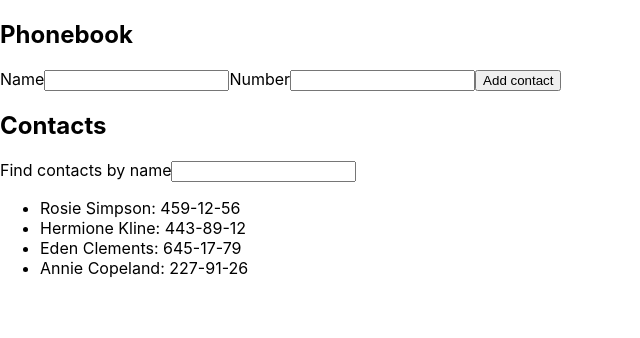
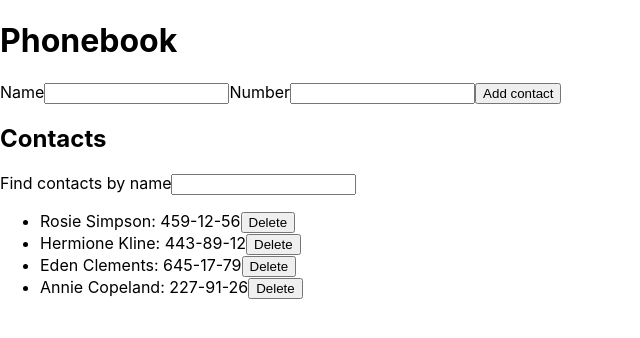
Before and after one commit to Andrii-Semeniv/goit-react-hw-02-phonebook, a React (Create React App) app: page / in a window 1280 px wide. Shown: the top 338 px of the page, without its empty margins (0-640 px from the left). Built offline with nearby package versions, Linux system fonts and the light colour scheme.

Commit message:
LogicWithoutCss

```diff
--- a/package.json
+++ b/package.json
@@ -37,5 +37,8 @@
       "last 1 firefox version",
       "last 1 safari version"
     ]
+  },
+  "devDependencies": {
+    "prop-types": "^15.8.1"
   }
 }
--- a/src/components/App.jsx
+++ b/src/components/App.jsx
@@ -1,5 +1,8 @@
 import React, { Component } from 'react';
-import { nanoid } from 'nanoid';
+
+import ContactForm from './сontactForm/ContactForm';
+import Filter from './filter/Filter';
+import ContactList from './contactList/ContactList';
 
 class App extends Component {
   state = {
@@ -10,87 +13,51 @@ class App extends Component {
       { id: 'id-4', name: 'Annie Copeland', number: '227-91-26' },
     ],
     filter: '',
-    name: '',
-    number: '',
   };
 
-  handleChange = e => {
-    const { name, value } = e.target;
-    this.setState({ [name]: value });
-  };
+  addContact = newContact => {
+    const isExistContact = this.state.contacts.some(
+      contact => contact.name.toLowerCase() === newContact.name.toLowerCase()
+    );
 
-  handleSubmit = e => {
-    e.preventDefault();
-
-    this.setState(prevState => {
-      const { name, number } = prevState;
-      return {
-        contacts: [...prevState.contacts, { id: nanoid(), name, number }],
-        name: '',
-        number: '',
-      };
-    });
+    if (isExistContact) {
+      alert(`${newContact.name} is already in contacts.`);
+      return;
+    }
+    this.setState(prevState => ({
+      contacts: [...prevState.contacts, newContact],
+    }));
   };
 
   filterChange = e => {
     this.setState({ filter: e.target.value });
   };
+
+  deleteContact = contactId => {
+    this.setState(prevState => ({
+      contacts: prevState.contacts.filter(
+        contact => contact.id !== contactId.id
+      ),
+    }));
+  };
   render() {
     return (
       <>
         <div>
-          <h2>Phonebook</h2>
-          <form onSubmit={this.handleSubmit}>
-            <label>
-              Name
-              <input
-                type="text"
-                name="name"
-                value={this.state.name}
-                pattern="^[a-zA-Zа-яА-Я]+(([' -][a-zA-Zа-яА-Я ])?[a-zA-Zа-яА-Я]*)*$"
-                title="Name may contain only letters, apostrophe, dash and spaces. For example Adrian, Jacob Mercer, Charles de Batz de Castelmore d'Artagnan"
-                onChange={this.handleChange}
-                required
-              />
-            </label>
-            <label>
-              Number
-              <input
-                type="tel"
-                name="number"
-                value={this.state.number}
-                pattern="\+?\d{1,4}?[-.\s]?\(?\d{1,3}?\)?[-.\s]?\d{1,4}[-.\s]?\d{1,4}[-.\s]?\d{1,9}"
-                title="Phone number must be digits and can contain spaces, dashes, parentheses and can start with +"
-                onChange={this.handleChange}
-                required
-              />
-            </label>
-            <button type="submit">Add contact</button>
-          </form>
+          <h1>Phonebook</h1>
         </div>
-
+        <ContactForm
+          addContact={this.addContact}
+          contacts={this.state.contacts}
+        />
         <div>
           <h2>Contacts</h2>
-          <label>
-            Find contacts by name
-            <input
-              type="text"
-              value={this.state.filter}
-              onChange={this.filterChange}
-            />
-          </label>
-          <ul>
-            {this.state.contacts.map(
-              ({ id, name, number }) =>
-                name
-                  .toLowerCase()
-                  .includes(this.state.filter.toLowerCase()) && (
-                  <li key={id}>
-                    {name}: {number}
-                  </li>
-                )
-            )}
-          </ul>
+          <Filter value={this.state.filter} onChange={this.filterChange} />
+          <ContactList
+            onDelete={this.deleteContact}
+            filter={this.state.filter}
+            contacts={this.state.contacts}
+          />
         </div>
       </>
     );
--- /dev/null
+++ b/src/components/contactItem/ContactItem.jsx
@@ -0,0 +1,20 @@
+import PropTypes from 'prop-types';
+
+const ContactItem = ({ id, name, number, onDelete }) => {
+  return (
+    <div>
+      <li>
+        {name}: {number}
+        <button onClick={() => onDelete({ id })}>Delete</button>
+      </li>
+    </div>
+  );
+};
+export default ContactItem;
+
+ContactItem.prototype = {
+  onDelete: PropTypes.func.isRequired,
+  id: PropTypes.string.isRequired,
+  name: PropTypes.string.isRequired,
+  number: PropTypes.string.isRequired,
+};
--- /dev/null
+++ b/src/components/contactList/ContactList.jsx
@@ -0,0 +1,28 @@
+import ContactItem from 'components/contactItem/ContactItem';
+import PropTypes from 'prop-types';
+
+const ContactList = ({ contacts, filter, onDelete }) => {
+  return (
+    <ul>
+      {contacts.map(
+        ({ id, name, number }) =>
+          name.toLowerCase().includes(filter.toLowerCase()) && (
+            <ContactItem
+              id={id}
+              key={id}
+              name={name}
+              number={number}
+              onDelete={onDelete}
+            />
+          )
+      )}
+    </ul>
+  );
+};
+export default ContactList;
+
+ContactList.propTypes = {
+  contacts: PropTypes.array.isRequired,
+  filter: PropTypes.string.isRequired,
+  onDelete: PropTypes.func.isRequired,
+};
--- /dev/null
+++ b/src/components/filter/Filter.jsx
@@ -0,0 +1,15 @@
+import PropTypes from 'prop-types';
+const Filter = ({ value, onChange }) => {
+  return (
+    <label>
+      Find contacts by name
+      <input type="text" value={value} onChange={onChange} />
+    </label>
+  );
+};
+export default Filter;
+
+Filter.prototype = {
+  value: PropTypes.string.isRequired,
+  onChange: PropTypes.func.isRequired,
+};
--- /dev/null
+++ b/src/components/сontactForm/ContactForm.jsx
@@ -0,0 +1,61 @@
+import React, { Component } from 'react';
+import PropTypes from 'prop-types';
+import { nanoid } from 'nanoid';
+
+class ContactForm extends Component {
+  state = { name: '', number: '' };
+
+  handleChange = e => {
+    const { name, value } = e.target;
+    this.setState({ [name]: value });
+  };
+
+  handleSubmit = e => {
+    e.preventDefault();
+    const { name, number } = this.state;
+
+    this.props.addContact({ id: nanoid(), name, number });
+    this.setState({
+      name: '',
+      number: '',
+    });
+  };
+  render() {
+    return (
+      <form onSubmit={this.handleSubmit}>
+        <label>
+          Name
+          <input
+            type="text"
+            name="name"
+            value={this.state.name}
+            pattern="^[a-zA-Zа-яА-Я]+(([' -][a-zA-Zа-яА-Я ])?[a-zA-Zа-яА-Я]*)*$"
+            title="Name may contain only letters, apostrophe, dash and spaces. For example Adrian, Jacob Mercer, Charles de Batz de Castelmore d'Artagnan"
+            onChange={this.handleChange}
+            required
+          />
+        </label>
+        <label>
+          Number
+          <input
+            type="tel"
+            name="number"
+            value={this.state.number}
+            pattern="\+?\d{1,4}?[-.\s]?\(?\d{1,3}?\)?[-.\s]?\d{1,4}[-.\s]?\d{1,4}[-.\s]?\d{1,9}"
+            title="Phone number must be digits and can contain spaces, dashes, parentheses and can start with +"
+            onChange={this.handleChange}
+            required
+          />
+        </label>
+        <button type="submit">Add contact</button>
+      </form>
+    );
+  }
+}
+
+export default ContactForm;
+
+ContactForm.propTypes = {
+  addContact: PropTypes.func.isRequired,
+  contacts: PropTypes.array.isRequired,
+};
```
Also changed, not shown: 1 other file (tests, documents, lock files or other folders).
